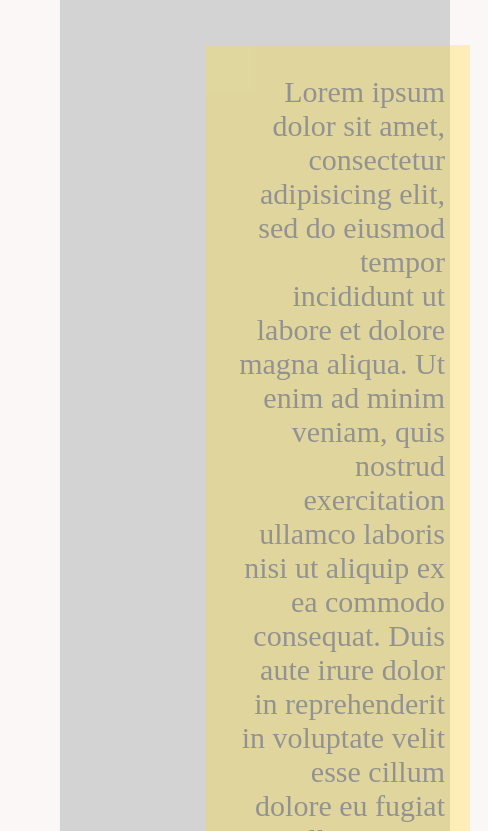
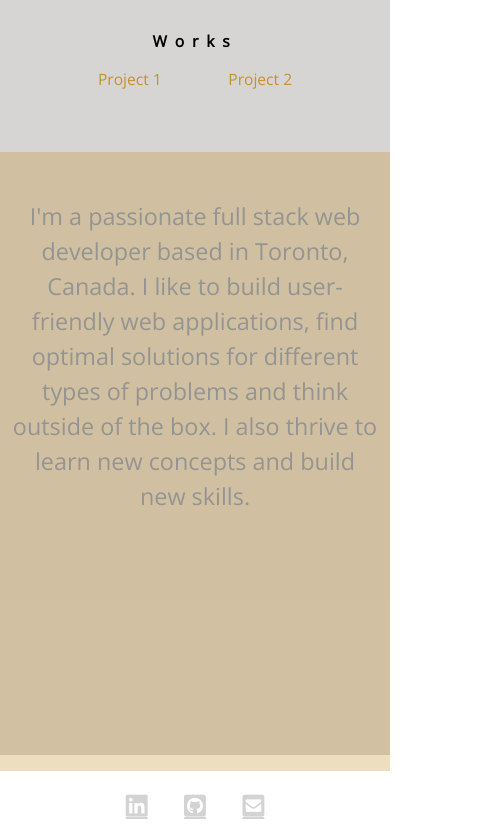
Before and after one commit to msynko/web-site, a plain HTML site: page index.html in a window 390 px wide. Shown: the part 671-1502 px from the top of the page, 488 px wide, since content can reach past the window. Drawn offline with nearby package versions, Linux system fonts and the light colour scheme; a web font is replaced by a local one.

Commit message:
add work links

```diff
--- a/css/style.css
+++ b/css/style.css
@@ -1,78 +1,276 @@
 
   html, body {
-      height: 100%;
-      width:100%;
+      /* height: 100%; */
+      width: 100%;
+      min-height: 75vh;
       margin:0;
       padding:0
 
   }
   body {
-    background-color: #FCF7F7;
+    font-family: 'Open Sans', sans-serif;
+    background-color: white;
+    min-height: 75vh;
 
   }
+
+  .fab {
+    padding: 0.5em 0.6em;
+    color: lightgrey;
+  }
+
+  .fas{
+      padding: 0.5em 0.6em;
+      color: lightgrey;
+
+  }
+
+  .icon_container {
+    font-size: 25px;
+    list-style-type: none;
+    padding-inline-start: 0;
+  }
+
+footer>ul>li {
+    display: inline-block;
+    /* padding: 10px 10px; */
+  }
+
+  footer{
+    /* padding: -40px; */
+    margin-left: 90px;
+  }
+
+
  .background{
+   min-height: 60vh;
    margin-left: 60px;
-   margin-top: 60px;
+   margin-top: 40px;
    margin-bottom: 60px;
-   margin-right: 60px;
-   background-color: lightgrey;
+   margin-right: 40px;
+   background-color: #D6D5D3;
    position: relative;
-   min-height: 100%;
-   min-width: 100%;
    display: grid;
-   grid-template-columns: 0.75fr 1.25fr;
-   grid-template-rows: 0.75fr 1.25fr;
+   grid-template-columns: 1.05fr 0.3fr 0.95fr;
+   grid-template-rows: 1.05fr 0.95fr;
+
+}
+
+
+.pic{
+  grid-row-start: 1;
+  grid-column-start: 1;
+  vertical-align: middle;
+  width: 300px;
+  height: 350px;
+  margin-left: -20px;
+  margin-top: -20px;
+  opacity: 0.9;
+
 
 }
 .firstname{
   grid-row-start: 1;
-  grid-column-start: 2;
+  grid-column-start: 3;
+  font-size: 30px;
+  font-size: 2vw;
+  font-weight: bolder;
   display: flex;
   justify-content: flex-end;
-  align-self: center;
+  align-self: baseline;
   margin-top: auto;
-  margin-bottom: auto;
-  margin-right: -38px;
-  font-size: 40px;
   letter-spacing: .5em;
 
 }
 
+
 .text-box{
-  grid-row-start: 2;
-  grid-column-start: 2;
-  position: relative;
-  background-color: #FCDC22;
-  margin-right: -20px;
-  margin-bottom: -20px;
-  opacity: 0.3;
   min-height: 100%;
   min-width: 100%;
+  grid-row-start: 2;
+  grid-column-start: 3;
+  position: static;
+  background-color: #C4922F;
+  margin-right: -1em;
+  margin-bottom: -1em;
+  opacity: 0.3;
 
 }
 
 
 .lastname{
-  grid-column-start: 1;
+  grid-column-start: 2;
   grid-row-start: 2 ;
-  font-size: 40px;
+  font-size: 30px;
+  font-size: 2vw;
+  font-weight: bolder;
   letter-spacing: .5em;
   display: flex;
-  align-items: center;
+  align-items: flex-end;
   justify-content: flex-start;
   writing-mode: vertical-rl;
   transform: rotate(-180deg);
-  margin-bottom: -15px;
+  margin-right: 0;
+  margin-bottom: 20px;
+
   }
 
-.text-t{
-  font-size: 30px;
-  display: flex;
-  justify-content: space-around;
-  text-align: right;
-  padding-right: 25px;
-  padding-left: 25px;
-  top: 50%;
-  left: 50%;
+  .works{
+  grid-row-start: 2;
+  grid-column-start: 1;
+  padding: 0;
+  margin: 0;
 
 }
+
+.works-exmpl{
+  /* font-size: 30px; */
+  font-size: 2vw;
+  padding-left: 20px;
+  font-weight: bolder;
+  letter-spacing: .5em;
+
+
+}
+  .item{
+    font-size: 30px;
+    font-size: 1.5vw;
+    margin-top: 1em;
+    color: #C4922F;
+    padding: 2em;
+    display: block;
+    list-style-type: none;
+    text-decoration: none;
+  }
+
+
+
+
+
+.text-t{
+  display: inline-block;
+  font-size: 25px;
+  font-size: 2vw;
+  text-align: right;
+  padding-top: 1em;
+  padding-bottom: 1em;
+  padding-right: 2em;
+  padding-left: 2em;
+  position: relative;
+  line-height: 1.5em;
+
+}
+
+@media only screen and (max-device-width: 800px) and (min-device-width: 0px) {
+
+  html, body {
+      margin: 0;
+      padding: 0;
+    }
+
+.background{
+   background-color: #D6D5D3;
+   margin-left: 0;
+   margin-top: 0;
+   margin-bottom: 0;
+   margin-right: 0;
+   display: grid;
+   grid-template-columns: 1fr;
+   grid-template-rows: 1fr 0.25fr 0.25fr 1.1fr;
+
+}
+
+.pic{
+  height: 65vh;
+  width: 100vw;
+  grid-row-start: 1;
+  grid-column-start: 1;
+  margin-left: 0;
+  margin-top: 0;
+
+
+}
+  .text-box{
+    grid-row-start: 4;
+    grid-column-start: 1;
+    margin-right: 0;
+    margin-bottom: -1em;
+    min-height: 55vh;
+  }
+
+
+.firstname {
+  grid-row-start: 2;
+  grid-column-start: 1;
+  margin-right: 0;
+  padding-bottom: 0;
+  font-size: 8vw;
+  display:flex;
+  color: white;
+  justify-content: flex-start;
+  padding-right: 0.5em;
+  padding-left: 0.5em;
+  align-self: center;
+  padding-bottom: 0;
+  margin-top: auto;
+
+
+}
+
+.lastname{
+  display:flex;
+  justify-content: flex-end;
+  grid-row-start: 2;
+  grid-column-start: 1;
+  margin-bottom: 0;
+  margin-right: 0;
+  padding-left: 0;
+  writing-mode: horizontal-tb;
+  transform: rotate(360deg);
+  color: black;
+  font-size: 8vw;
+  padding-left: 0.5em;
+  padding-right: 0.5em;
+}
+.l .f {
+  padding-right: 0.5em;
+}
+
+.works{
+  grid-row-start: 3;
+  grid-column-start: 1;
+  text-align: center;
+  padding: 0;
+  margin: 0;
+}
+
+.works-exmpl{
+  font-size: 4vw;
+  text-align: center;
+  padding-left: 0;
+
+}
+
+.item{
+  margin-top: 0;
+  font-size: 4vw;
+  display: inline;
+  text-align: center;
+
+}
+
+
+  .text-t{
+    text-align: center;
+    height: 1em;
+    font-size: 6vw;
+    padding-right: 0.5em;
+    padding-left: 0.5em;
+  }
+
+footer{
+  margin-left: 0;
+  text-align: center;
+}
+
+}
--- a/index.html
+++ b/index.html
@@ -3,9 +3,17 @@
   <head>
     <meta charset="utf-8">
     <link rel="stylesheet" href="css/style.css">
-       <meta name="viewport" content="width=device-width, initial-scale=1, minimum-scale=1">
+       <!-- <meta name="viewport" content="width=device-width, initial-scale=1, minimum-scale=1"> -->
+       <meta name="viewport" content="width=device-width"/>
 
-    <link href="https://fonts.googleapis.com/css?family=Arapey" rel="stylesheet">
+<link href="https://fonts.googleapis.com/css?family=Open+Sans" rel="stylesheet">
+
+
+<link rel="stylesheet" href="https://use.fontawesome.com/releases/v5.7.0/css/all.css" integrity="sha384-lZN37f5QGtY3VHgisS14W3ExzMWZxybE1SJSEsQp9S+oqd12jhcu+A56Ebc1zFSJ" crossorigin="anonymous">
+
+<script type="text/javascript" href="js/script.js"> </script>
+
+
 
 
     <title>Maryna Synko</title>
@@ -13,28 +21,47 @@
 
   <body class="container">
 
+
+
    <div class="background">
 
+   <img class="pic"src="img/IMG_6596.JPG" alt="">
+
+
      <div class="firstname">
-     <p class="f">marina</p>
+     <p class="f">Marina</p>
      </div>
 
      <div class="lastname">
-     <p class="l">synko</p>
+     <p class="l">Synko</p>
+
      </div>
 
+     <div class='text-box'>
+     <p class="text-t">
+       I'm a passionate full stack web developer based in Toronto, Canada. I like to build user-friendly web applications, find optimal solutions for different types of problems and think outside of the box. I also thrive to learn new concepts and build new skills.</p>
+       </div>
 
+       <div class="works">
+         <p class="works-exmpl">Works</p>
 
-     <div class='text-box'>
-     <p class="text-t">Lorem ipsum dolor sit amet, consectetur adipisicing elit, sed do eiusmod tempor incididunt ut labore et dolore magna aliqua. Ut enim ad minim veniam, quis nostrud exercitation ullamco laboris nisi ut aliquip ex ea commodo consequat. Duis aute irure dolor in reprehenderit in voluptate velit esse cillum dolore eu fugiat nulla pariatur. Excepteur sint occaecat cupidatat non proident, sunt in culpa qui officia deserunt mollit anim id est laborum.<p> </div>
+          <a class="item" href="#">Project 1</a>
 
+         <a class="item" href="#" style="display: inline;">Project 2</a>
 
 
     </div>
+  </div>
 
+    </div>
 
-
+    <footer>
+       <ul class="icon_container">
+          <li><a href="https://www.linkedin.com/in/marynasynko" class="fab fa-linkedin"></a></li>
+          <li><a href="https://github.com/msynko" class="fab fa-github-square"></a></li>
+          <li><a href="mailto:marina.synko@gmail.com" class="fas fa-envelope-square"></a></li>
+        </ul>
+      </footer>
   </body>
-  <footer></footer>
 
 </html>
```
Also changed, not shown: js/script.js (added, +12 -0 lines), img/IMG_6745.JPG (added).
